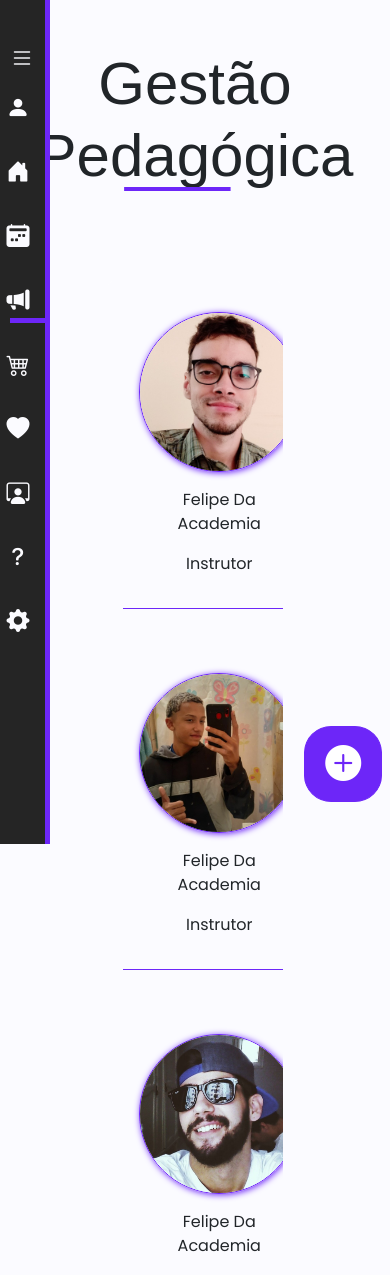
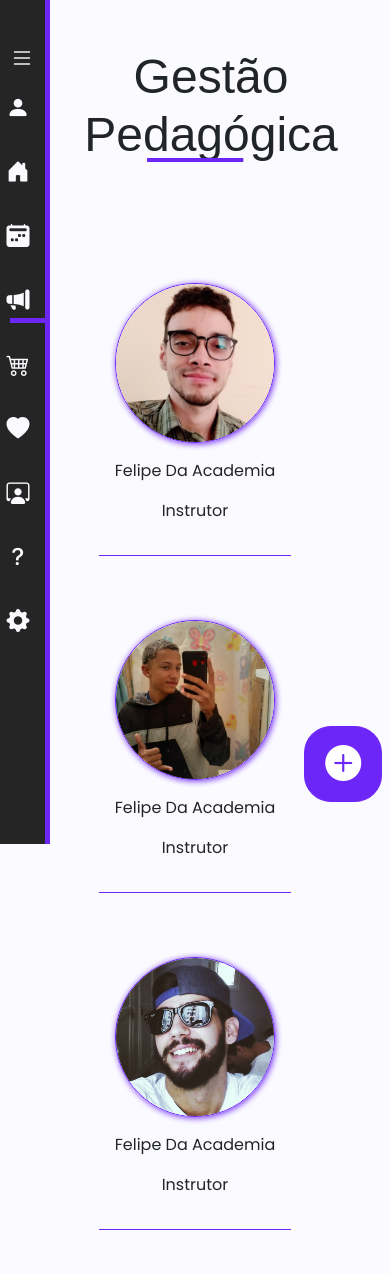
Before and after one commit to amalia-coelho/tcc_agenday, a PHP site: page /gestao.html in a window 390 px wide. Shown: the top 1275 px of the page. Run offline with PHP 8.4, Linux system fonts and the light colour scheme; some web fonts are replaced.

Commit message:
resp gestao tentando

```diff
--- a/css/gestao.css
+++ b/css/gestao.css
@@ -161,4 +161,15 @@ main {
     /* Mostrar quando o cartão estiver em foco */
 }
 
+@media screen and (max-width: 480px) {
+.gestao{
+  width: 100%;
+}
+.comuni h1 {
+  font-size: 3em;
+  margin-left: 2rem;
+}
+
+}
+
 /* FIM EDIT CARD GESTAO */
```
